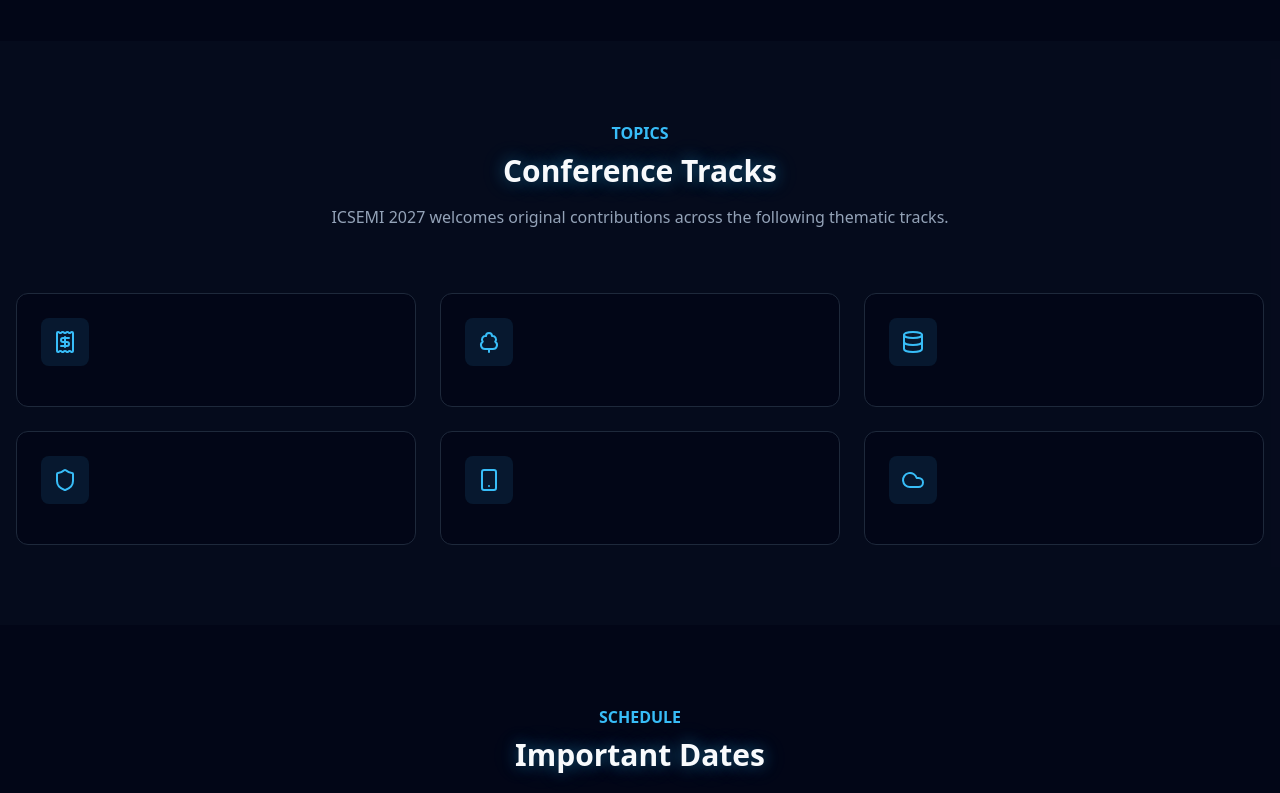
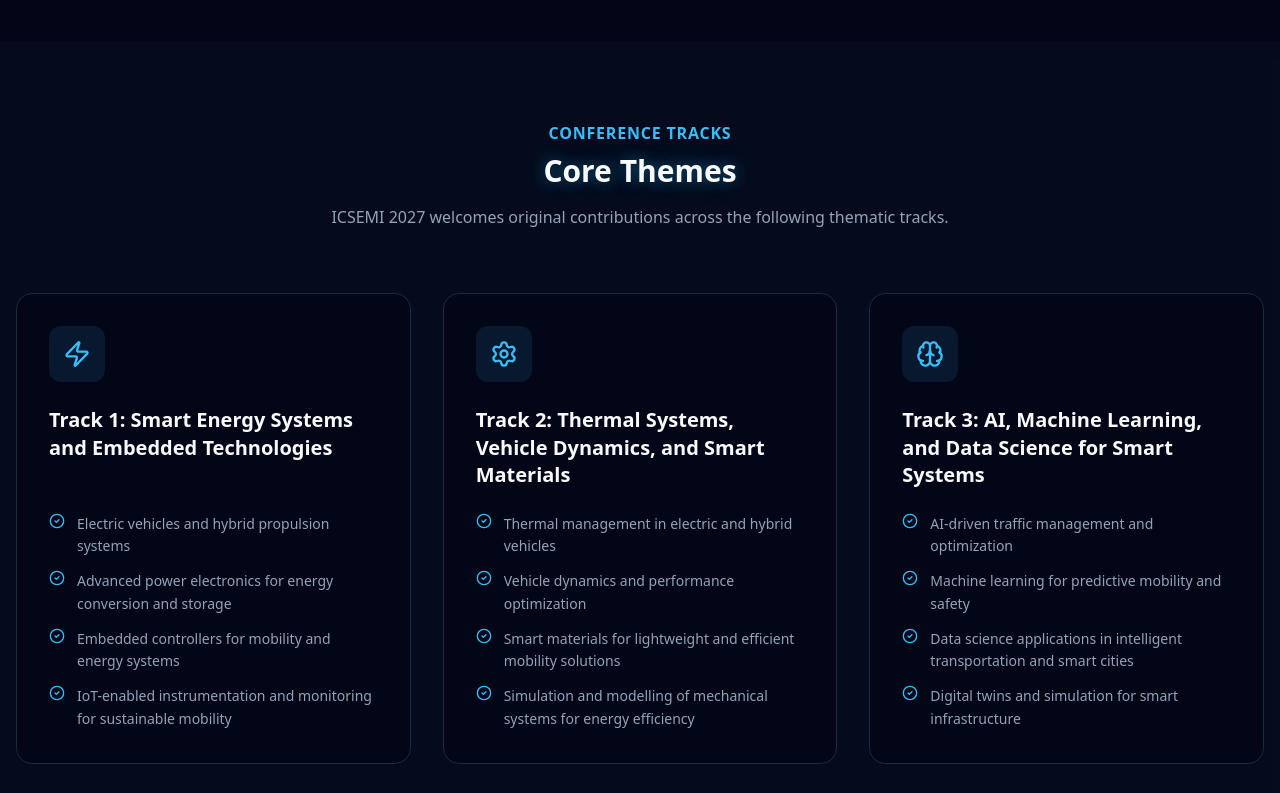
Before and after one commit to chavaratechsolutions/IEEE, a Next.js app: page / in a window 1280 px wide. Shown: the part 4260-5053 px from the top of the page. Built offline with nearby package versions, Linux system fonts and the light colour scheme.

Commit message:
feat: update conference tracks content and UI structure

```diff
--- a/src/components/sections/TracksSection.tsx
+++ b/src/components/sections/TracksSection.tsx
@@ -1,15 +1,39 @@
 "use client";
 
 import { motion } from "framer-motion";
-import { Receipt, TreeDeciduous, Database, Shield, Smartphone, Cloud } from "lucide-react";
+import { Zap, Settings, Brain, CheckCircle2 } from "lucide-react";
 
 const tracks = [
-    { icon: Receipt, title: "", desc: "" },
-    { icon: TreeDeciduous, title: "", desc: "" },
-    { icon: Database, title: "", desc: "" },
-    { icon: Shield, title: "", desc: "" },
-    { icon: Smartphone, title: "", desc: "" },
-    { icon: Cloud, title: "", desc: "" },
+    {
+        icon: Zap,
+        title: "Track 1: Smart Energy Systems and Embedded Technologies",
+        points: [
+            "Electric vehicles and hybrid propulsion systems",
+            "Advanced power electronics for energy conversion and storage",
+            "Embedded controllers for mobility and energy systems",
+            "IoT-enabled instrumentation and monitoring for sustainable mobility"
+        ]
+    },
+    {
+        icon: Settings,
+        title: "Track 2: Thermal Systems, Vehicle Dynamics, and Smart Materials",
+        points: [
+            "Thermal management in electric and hybrid vehicles",
+            "Vehicle dynamics and performance optimization",
+            "Smart materials for lightweight and efficient mobility solutions",
+            "Simulation and modelling of mechanical systems for energy efficiency"
+        ]
+    },
+    {
+        icon: Brain,
+        title: "Track 3: AI, Machine Learning, and Data Science for Smart Systems",
+        points: [
+            "AI-driven traffic management and optimization",
+            "Machine learning for predictive mobility and safety",
+            "Data science applications in intelligent transportation and smart cities",
+            "Digital twins and simulation for smart infrastructure"
+        ]
+    }
 ];
 
 export default function TracksSection() {
@@ -23,13 +47,14 @@ export default function TracksSection() {
                     transition={{ duration: 0.6 }}
                     className="text-center mb-16"
                 >
-                    <span className="text-primary font-semibold mb-2 block">TOPICS</span>
-                    <h2 className="text-3xl font-bold mb-4 heading-glow">Conference Tracks</h2>
+                    <span className="text-primary font-semibold mb-2 block uppercase tracking-wider">Conference Tracks</span>
+                    <h2 className="text-3xl font-bold mb-4 heading-glow">Core Themes</h2>
                     <p className="text-muted-foreground max-w-2xl mx-auto">
-                        ICSEMI 2027 welcomes original contributions across the following thematic tracks.                    </p>
+                        ICSEMI 2027 welcomes original contributions across the following thematic tracks.
+                    </p>
                 </motion.div>
 
-                <div className="grid md:grid-cols-2 lg:grid-cols-3 gap-6">
+                <div className="grid lg:grid-cols-3 gap-8">
                     {tracks.map((track, index) => (
                         <motion.div
                             key={index}
@@ -38,13 +63,20 @@ export default function TracksSection() {
                             whileHover={{ y: -5 }}
                             viewport={{ once: true }}
                             transition={{ duration: 0.5, delay: index * 0.1 }}
-                            className="group p-6 bg-background rounded-xl border border-border hover:border-primary/50 transition-all hover:shadow-xl"
+                            className="group p-8 bg-background rounded-2xl border border-border hover:border-primary/50 transition-all hover:shadow-2xl flex flex-col h-full"
                         >
-                            <div className="w-12 h-12 bg-primary/10 rounded-lg flex items-center justify-center text-primary mb-4 group-hover:scale-110 transition-transform">
-                                <track.icon className="w-6 h-6" />
+                            <div className="w-14 h-14 bg-primary/10 rounded-xl flex items-center justify-center text-primary mb-6 group-hover:scale-110 group-hover:bg-primary group-hover:text-white transition-all duration-300">
+                                <track.icon className="w-7 h-7" />
                             </div>
-                            <h3 className="text-xl font-semibold mb-2">{track.title}</h3>
-                            <p className="text-muted-foreground text-sm">{track.desc}</p>
+                            <h3 className="text-xl font-bold mb-6 min-h-[3.5rem] leading-snug">{track.title}</h3>
+                            <ul className="space-y-3 mt-auto">
+                                {track.points.map((point, i) => (
+                                    <li key={i} className="flex items-start gap-3 text-sm text-muted-foreground group/item">
+                                        <CheckCircle2 className="w-4 h-4 text-primary shrink-0 transition-transform group-hover/item:scale-110" />
+                                        <span className="leading-relaxed">{point}</span>
+                                    </li>
+                                ))}
+                            </ul>
                         </motion.div>
                     ))}
                 </div>
```
